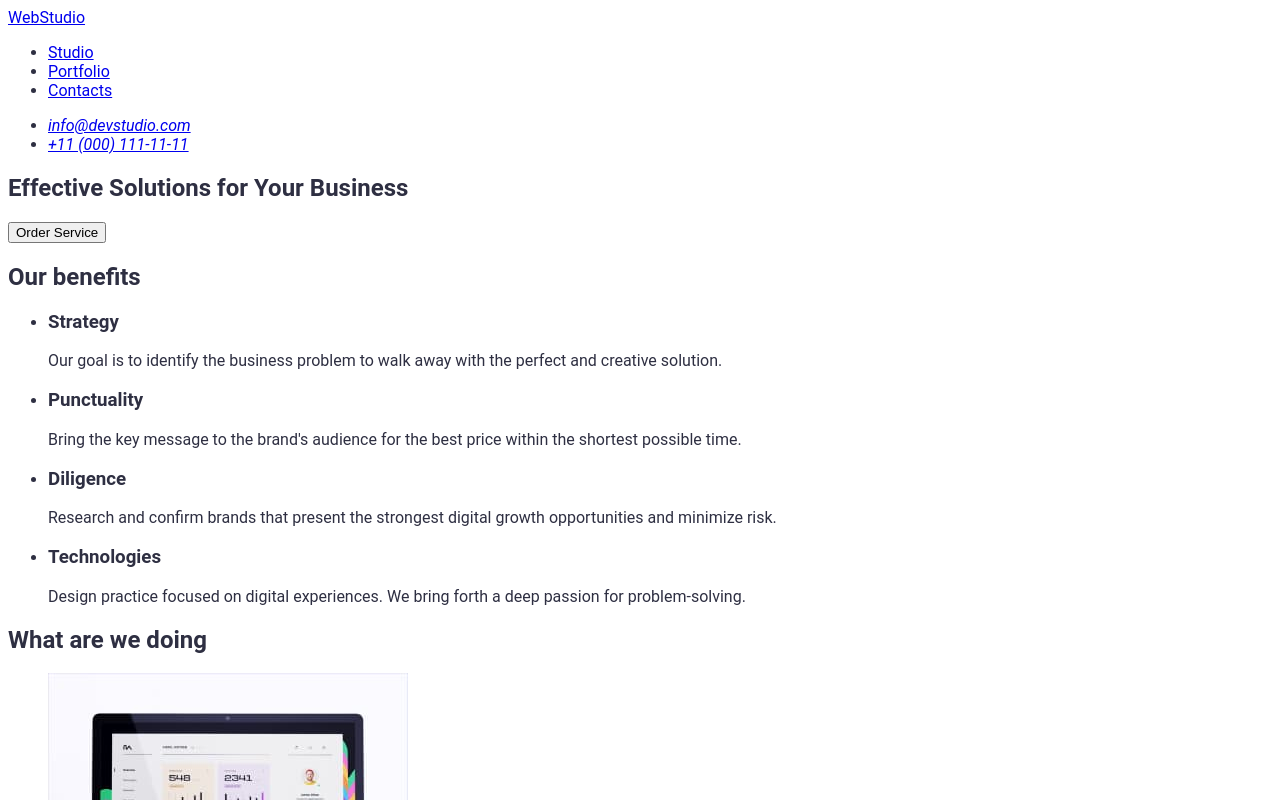
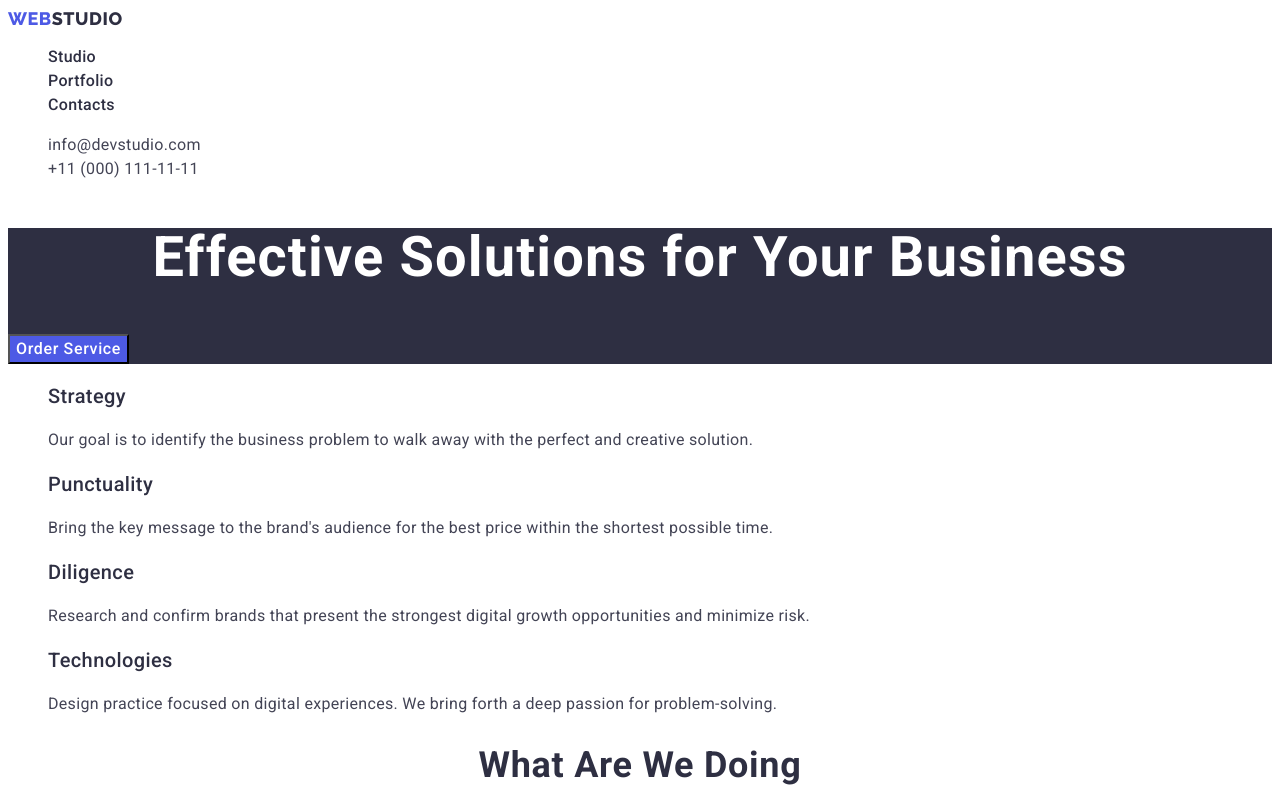
Before and after one commit to bavovna228/goit-markup-hw-06, a plain HTML site: page index.html in a window 1280 px wide. Shown: the top 800 px of the page. Drawn offline with Linux system fonts and the light colour scheme.

Commit message:
update index.html

```diff
--- a/css/styles.css
+++ b/css/styles.css
@@ -1,7 +1,54 @@
+:root {
+  --main-color: #2e2f42;
+  --post-info-color: #434455;
+  --action-color: #404bbf;
+  --primary-brand: #4d5ae5;
+  --light-color: #ffffff;
+  --footer-text: #f4f4fd;
+}
+
 /* Common styles */
 body {
-  color: #2e2f42;
+  color: var(--main-color);
   font-family: "Roboto", sans-serif;
+}
+
+a {
+  text-decoration: none;
+}
+
+button {
+  font-family: inherit;
+  cursor: pointer;
+}
+
+ul,
+ol {
+  list-style: none;
+}
+
+h2 {
+  font-weight: 700;
+  font-size: 36px;
+  line-height: 1.11;
+  text-align: center;
+  letter-spacing: 0.02em;
+  text-transform: capitalize;
+  color: var(--main-color);
+}
+
+h3 {
+  font-weight: 500;
+  font-size: 20px;
+  line-height: 1.2;
+  letter-spacing: 0.02em;
+  color: var(--main-color);
+}
+p {
+  font-size: 16px;
+  line-height: 1.5;
+  letter-spacing: 0.02em;
+  color: var(--post-info-color);
 }
 
 /* Header styles */
@@ -11,13 +58,43 @@ body {
 .header-nav {
 }
 .header-logo {
+  font-family: "Raleway", sans-serif;
+  font-style: normal;
+  font-weight: 800;
+  font-size: 18px;
+  line-height: 1.17;
+  letter-spacing: 0.03em;
+  text-transform: uppercase;
+  color: var(--primary-brand);
 }
+.logo {
+  font-family: "Raleway";
+  font-style: normal;
+  font-weight: 800;
+  font-size: 18px;
+  line-height: 1.17;
+  letter-spacing: 0.03em;
+  text-transform: uppercase;
+  color: var(--main-color);
+}
+
 .header-list {
 }
 .header-item {
 }
 .header-link {
+  font-weight: 500;
+  font-size: 16px;
+  line-height: 1.5;
+  letter-spacing: 0.02em;
+  color: var(--main-color);
 }
+
+.header-link:focus,
+.header-link:hover {
+  color: var(--action-color);
+}
+
 .header-info {
 }
 .header-info-list {
@@ -26,19 +103,66 @@ body {
 .header-info-item {
 }
 .header-info-link {
+  font-style: normal;
+  font-size: 16px;
+  line-height: 1.5;
+  letter-spacing: 0.02em;
+  color: var(--post-info-color);
+}
+
+.header-info-link:focus,
+.header-info-link:hover {
+  color: var(--action-color);
 }
 
 /* Hero section styles */
 
 .main {
 }
-.section {
+.section-hero {
+  background-color: var(--main-color);
 }
-.hero {
-}
+
 .hero-title {
+  font-weight: 700;
+  font-size: 56px;
+  line-height: 1.07;
+  text-align: center;
+  letter-spacing: 0.02em;
+  color: var(--light-color);
 }
 .hero-btn {
+  background-color: var(--primary-brand);
+  font-weight: 500;
+  font-size: 16px;
+  line-height: 1.5;
+  letter-spacing: 0.04em;
+  color: var(--light-color);
 }
-.hero-btn-text {
+.hero-btn:hover,
+.hero-btn:focus {
+  background: var(--action-color);
 }
+
+/* Section team styles */
+
+/* Footer styles */
+
+.footer {
+  background-color: var(--main-color);
+}
+
+.footer-text {
+  font-size: 16px;
+  line-height: 1.5;
+  letter-spacing: 0.02em;
+  color: var(--footer-text);
+}
+.logo-ftr {
+  font-weight: 800;
+  font-size: 18px;
+  line-height: 1.17;
+  letter-spacing: 0.03em;
+  text-transform: uppercase;
+  color: var(--footer-text);
+}
--- a/index.html
+++ b/index.html
@@ -5,13 +5,22 @@
     <meta http-equiv="X-UA-Compatible" content="IE=edge" />
     <meta name="viewport" content="width=device-width, initial-scale=1.0" />
     <title>WebStudio</title>
+    <!-- Fonts -->
+    <link rel="preconnect" href="https://fonts.googleapis.com" />
+    <link rel="preconnect" href="https://fonts.gstatic.com" crossorigin />
+    <link
+      href="https://fonts.googleapis.com/css2?family=Raleway:wght@800&family=Roboto:wght@400;500;700&display=swap"
+      rel="stylesheet"
+    />
     <!-- Custom styles -->
     <link rel="stylesheet" href="./css/styles.css" />
   </head>
   <body class="page">
     <header class="header">
       <nav class="header-nav">
-        <a class="header-logo" href="./index.html">WebStudio</a>
+        <a class="header-logo" href="./index.html"
+          >Web<span class="logo">Studio</span></a
+        >
         <ul class="header-list">
           <li class="header-item">
             <a class="header-link" href="./index.html">Studio</a>
@@ -31,23 +40,23 @@
               >info@devstudio.com</a
             >
           </li>
-          <li lass="header-info-item">
-            <a lass="header-info-link" href="tel:+110001111111">+11 (000) 111-11-11</a>
+          <li class="header-info-item">
+            <a class="header-info-link" href="tel:+110001111111"
+              >+11 (000) 111-11-11</a
+            >
           </li>
         </ul>
       </address>
     </header>
     <main class="main">
       <!-- section 1 -->
-      <section class="section hero">
+      <section class="section-hero">
         <h1 class="hero-title">Effective Solutions for Your Business</h1>
-        <button class="hero-btn" type="button">
-          <span class="hero-btn-text">Order Service</span>
-        </button>
+        <button class="hero-btn" type="button">Order Service</button>
       </section>
       <!-- section 2 -->
       <section class="section benefits">
-        <h2>Our benefits</h2>
+        <h2 hidden>Our benefits</h2>
         <ul>
           <li>
             <h3>Strategy</h3>
@@ -95,7 +104,7 @@
         </ul>
       </section>
       <!-- section 4  -->
-      <section class="section team">
+      <section class="section-team">
         <h2>Our Team</h2>
         <ul>
           <li>
@@ -126,8 +135,10 @@
       </section>
     </main>
     <footer class="footer">
-      <a href="./index.html">WebStudio</a>
-      <p>
+      <a class="header-logo" href="./index.html"
+        >Web<span class="logo-ftr">Studio</span></a
+      >
+      <p class="footer-text">
         Increase the flow of customers and sales for your business with digital
         marketing & growth solutions.
       </p>
```
Also changed, not shown: portfolio.html (+15 -9 lines).
